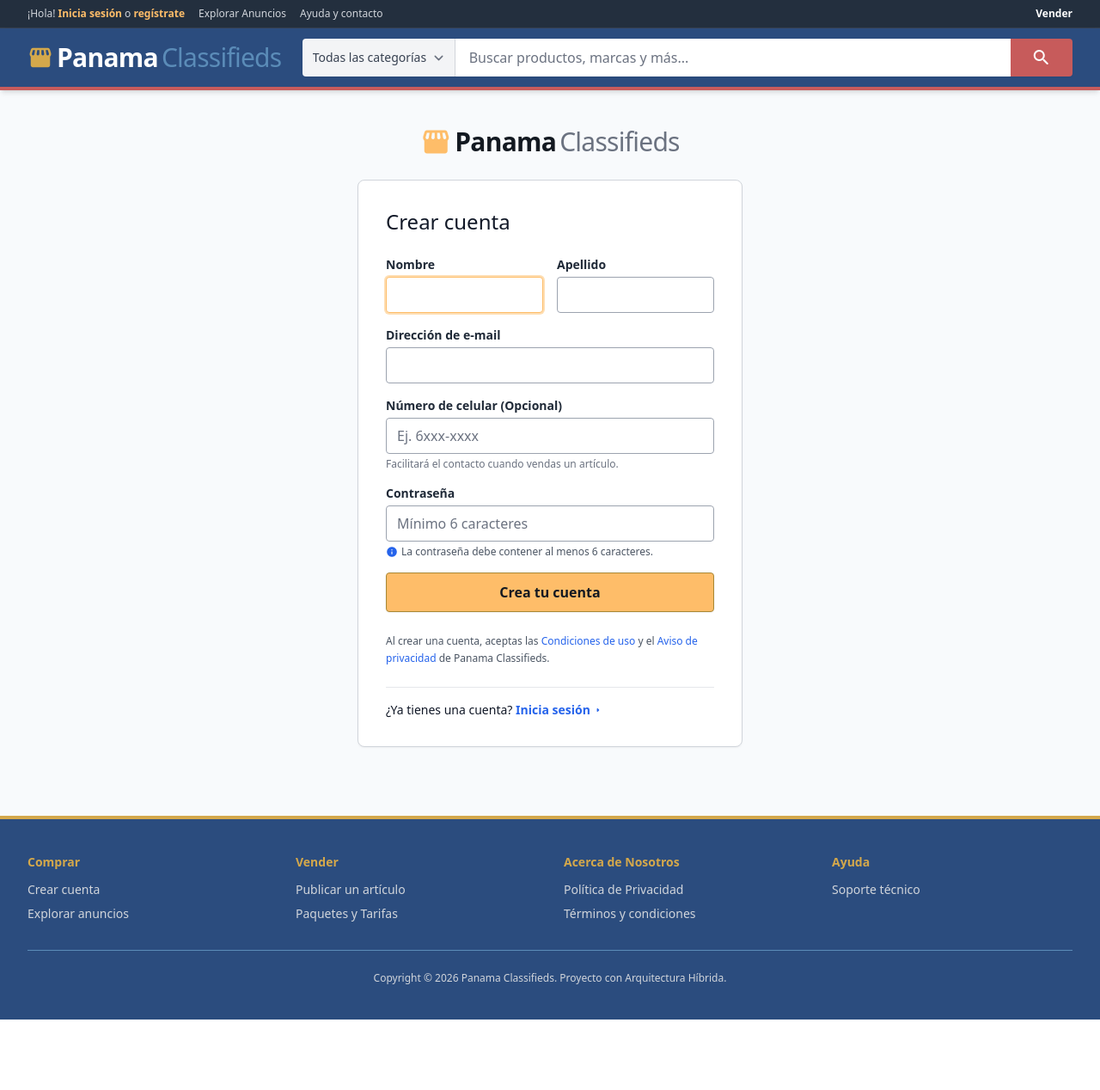
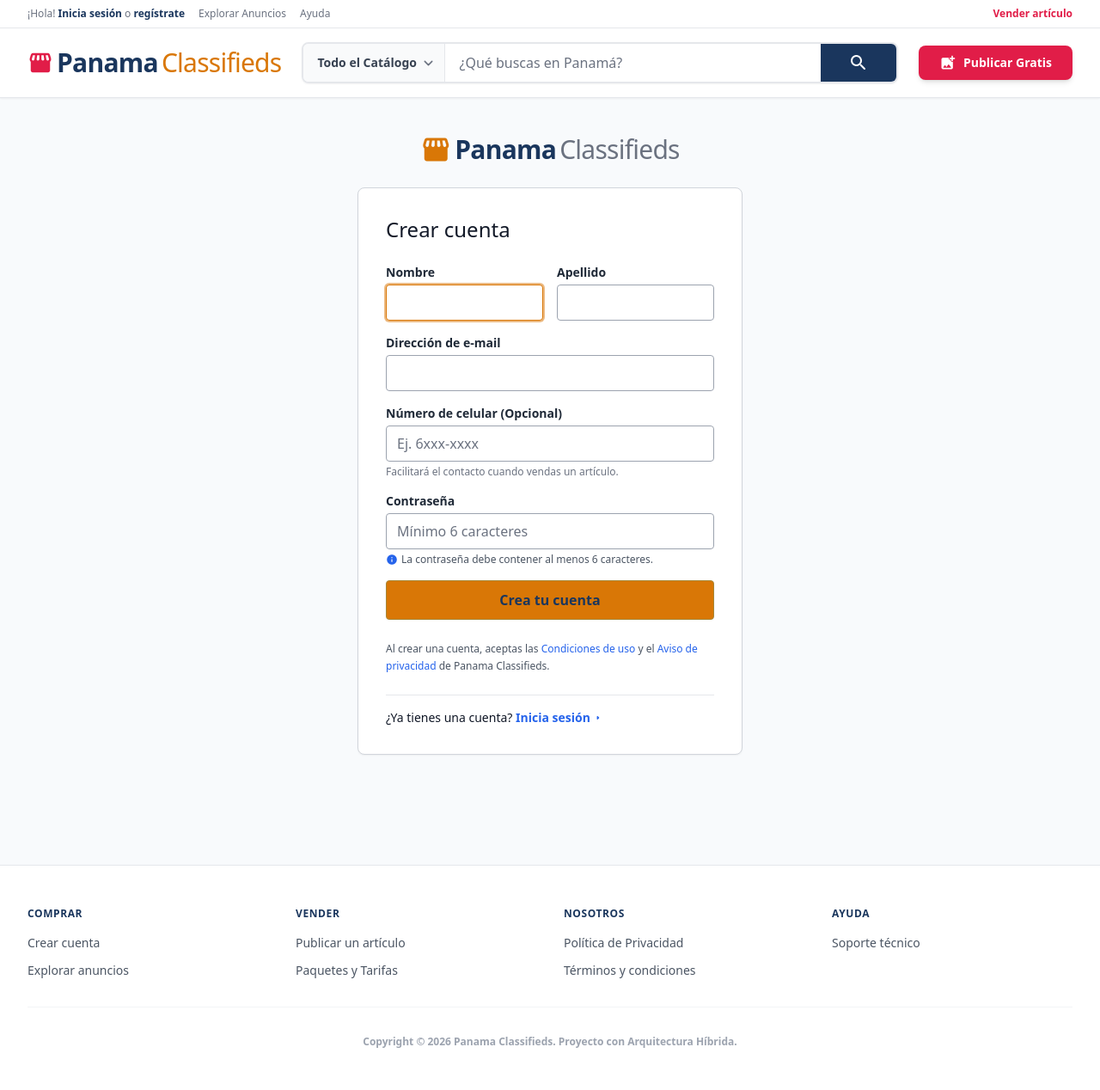
Before and after one commit to achoyme/PanamaClasificados, a Flask app: page /auth/register in a window 1280 px wide. Shown: the whole page at 86% size. Before the commit the page ends 1186 px from the top, so only its background shows below. Run offline with Flask 3, Linux system fonts and the light colour scheme; some libraries are stand-ins or nearby versions.

Commit message:
Update color palette and layout in base.html

```diff
--- a/app/templates/base.html
+++ b/app/templates/base.html
@@ -10,22 +10,24 @@
             theme: {
                 extend: {
                     colors: {
-                        // NUEVA PALETA DE COLORES DE PANAMÁ (Auditoría)
+                        // PALETA PANAMÁ "CLEAN"
                         panama: {
-                            blue: '#2B4C7E',      // Azul profundo Confianza
-                            'blue-light': '#5B8CB8',
-                            red: '#C75B5B',       // Rojo coral
-                            white: '#F8FAFC',
-                            gold: '#D4A84B',      // Dorado
-                            gray: '#64748B'
+                            blue: '#1A365D',      // Azul profundo (Textos y Nav)
+                            'blue-light': '#F0F4F8', // Fondo sutil azulado
+                            red: '#E11D48',       // Rojo coral (Botones principales)
+                            'red-hover': '#BE123C',
+                            gold: '#D97706',      // Dorado / Naranja Premium
+                            'gold-hover': '#B45309',
+                            white: '#FFFFFF',     // Blanco absoluto
+                            gray: '#64748B'       // Textos secundarios
                         },
-                        // Mantenemos tus variables amazon para no romper el resto de la web
+                        // Para evitar romper otros de tus botones:
                         amazon: {
-                            base: '#131921',
-                            light: '#232f3e',
-                            accent: '#febd69',
-                            hover: '#f3a847',
-                            bg: '#eaeded'
+                            base: '#1A365D',
+                            light: '#F8FAFC',
+                            accent: '#D97706',
+                            hover: '#B45309',
+                            bg: '#F8FAFC' // Fondo general de la app muy claro
                         }
                     }
                 }
@@ -35,58 +37,58 @@
     <link href="https://fonts.googleapis.com/icon?family=Material+Icons+Round" rel="stylesheet">
     {% block extra_css %}{% endblock %}
 </head>
-<body class="bg-panama-white text-gray-900 min-h-screen flex flex-col font-sans">
+<body class="bg-amazon-bg text-gray-900 min-h-screen flex flex-col font-sans">
 
-    <div class="bg-amazon-light text-gray-300 text-xs hidden md:block border-b border-gray-700">
+    <div class="bg-white text-gray-500 text-xs hidden md:block border-b border-gray-200">
         <div class="max-w-[1500px] mx-auto px-4 sm:px-6 lg:px-8 py-2 flex justify-between items-center">
             <div class="flex items-center gap-4">
                 {% if current_user.is_authenticated %}
-                    <span>¡Hola, <span class="font-bold text-white">{{ current_user.first_name }}</span>!</span>
-                    <a href="{{ url_for('main.edit_profile') }}" class="hover:text-white text-amazon-accent font-bold transition-colors">Mi Perfil</a>
-                    <a href="{{ url_for('main.wallet') }}" class="hover:text-white text-green-400 font-bold transition-colors">Billetera ($)</a>
+                    <span>¡Hola, <span class="font-bold text-panama-blue">{{ current_user.first_name }}</span>!</span>
+                    <a href="{{ url_for('main.edit_profile') }}" class="hover:text-panama-blue font-bold transition-colors">Mi Perfil</a>
+                    <a href="{{ url_for('main.wallet') }}" class="hover:text-panama-blue text-green-600 font-bold transition-colors">Billetera ($)</a>
                 {% else %}
-                    <span>¡Hola! <a href="{{ url_for('auth.login') }}" class="text-amazon-accent hover:underline font-bold">Inicia sesión</a> o <a href="{{ url_for('auth.register') }}" class="text-amazon-accent hover:underline font-bold">regístrate</a></span>
+                    <span>¡Hola! <a href="{{ url_for('auth.login') }}" class="text-panama-blue hover:underline font-bold">Inicia sesión</a> o <a href="{{ url_for('auth.register') }}" class="text-panama-blue hover:underline font-bold">regístrate</a></span>
                 {% endif %}
-                <a href="{{ url_for('listings.index') }}" class="hover:text-white transition-colors">Explorar Anuncios</a>
-                <a href="#" class="hover:text-white transition-colors">Ayuda y contacto</a>
+                <a href="{{ url_for('listings.index') }}" class="hover:text-panama-blue transition-colors">Explorar Anuncios</a>
+                <a href="#" class="hover:text-panama-blue transition-colors">Ayuda</a>
             </div>
             <div class="flex items-center gap-4">
-                <a href="{{ url_for('listings.create') }}" class="font-bold text-white hover:text-amazon-accent transition-colors">Vender</a>
+                <a href="{{ url_for('listings.create') }}" class="font-bold text-panama-red hover:text-panama-red-hover transition-colors">Vender artículo</a>
 
                 {% if current_user.is_authenticated %}
-                <a href="{{ url_for('listings.my_listings') }}" class="hover:text-white transition-colors">Mis Anuncios</a>
+                <a href="{{ url_for('listings.my_listings') }}" class="hover:text-panama-blue transition-colors">Mis Anuncios</a>
 
-                <a href="{{ url_for('main.inbox') }}" class="hover:text-white transition-colors flex items-center gap-1 font-bold text-amazon-accent">
+                <a href="{{ url_for('main.inbox') }}" class="hover:text-panama-blue transition-colors flex items-center gap-1 font-bold text-panama-blue">
                     <span class="material-icons-round text-[16px]">mail</span> Mensajes
                 </a>
 
-                <a href="{{ url_for('main.pricing') }}" class="bg-amazon-base border border-gray-600 rounded px-2 py-1 flex items-center gap-2 hover:border-amazon-accent transition-colors" title="Comprar más créditos">
-                    <span class="text-yellow-400 font-bold flex items-center"><span class="material-icons-round text-[14px]">star</span>{{ current_user.prem_credits }}</span>
-                    <span class="text-blue-400 font-bold flex items-center"><span class="material-icons-round text-[14px]">check_circle</span>{{ current_user.prof_credits }}</span>
+                <a href="{{ url_for('main.pricing') }}" class="bg-panama-blue-light border border-gray-200 rounded px-2 py-1 flex items-center gap-2 hover:border-gray-300 transition-colors" title="Comprar más créditos">
+                    <span class="text-panama-gold font-bold flex items-center"><span class="material-icons-round text-[14px]">star</span>{{ current_user.prem_credits }}</span>
+                    <span class="text-panama-blue font-bold flex items-center"><span class="material-icons-round text-[14px]">check_circle</span>{{ current_user.prof_credits }}</span>
                 </a>
 
                 {% if current_user.is_moderator %}
-                    <a href="{{ url_for('reports.moderation') }}" class="text-red-400 font-bold hover:text-red-300">Moderación</a>
+                    <a href="{{ url_for('reports.moderation') }}" class="text-red-600 font-bold hover:text-red-800">Moderación</a>
                 {% endif %}
-                <a href="{{ url_for('auth.logout') }}" class="hover:text-white text-gray-400 transition-colors">Salir</a>
+                <a href="{{ url_for('auth.logout') }}" class="hover:text-panama-red text-gray-400 transition-colors">Salir</a>
                 {% endif %}
             </div>
         </div>
     </div>
 
-    <header class="bg-panama-blue sticky top-0 z-50 py-3 shadow-md border-b-4 border-panama-red">
+    <header class="bg-white sticky top-0 z-50 py-4 shadow-sm border-b border-gray-200">
         <div class="max-w-[1500px] mx-auto px-4 sm:px-6 lg:px-8 flex flex-col md:flex-row items-center gap-4 md:gap-6">
 
-            <a href="{{ url_for('main.index') }}" class="text-2xl md:text-3xl font-black text-white tracking-tight flex items-center gap-1 flex-shrink-0 focus:outline-none">
-                <span class="material-icons-round text-panama-gold text-3xl">storefront</span>
-                Panama<span class="font-normal text-panama-blue-light">Classifieds</span>
+            <a href="{{ url_for('main.index') }}" class="text-2xl md:text-3xl font-black text-panama-blue tracking-tight flex items-center gap-1 flex-shrink-0 focus:outline-none group">
+                <span class="material-icons-round text-panama-red text-3xl group-hover:scale-110 transition-transform">storefront</span>
+                Panama<span class="font-normal text-panama-gold">Classifieds</span>
             </a>
 
             <div class="flex-1 w-full flex justify-center">
-                <form action="{{ url_for('listings.index') }}" method="GET" class="flex w-full max-w-4xl h-11 rounded overflow-hidden focus-within:ring-2 focus-within:ring-panama-gold shadow-sm">
-                    <div class="hidden md:block bg-gray-100 border-r border-gray-300 hover:bg-gray-200 transition-colors">
-                        <select name="category_id" title="Seleccionar categoría" aria-label="Seleccionar categoría" class="h-full py-0 pl-3 pr-8 bg-transparent text-gray-700 text-sm focus:ring-0 cursor-pointer outline-none border-none font-medium">
-                            <option value="">Todas las categorías</option>
+                <form action="{{ url_for('listings.index') }}" method="GET" class="flex w-full max-w-4xl h-12 rounded-lg overflow-hidden border-2 border-gray-200 focus-within:border-panama-blue focus-within:ring-2 focus-within:ring-panama-blue/20 shadow-sm transition-all">
+                    <div class="hidden md:block bg-gray-50 border-r border-gray-200 hover:bg-gray-100 transition-colors">
+                        <select name="category_id" title="Seleccionar categoría" aria-label="Seleccionar categoría" class="h-full py-0 pl-4 pr-8 bg-transparent text-gray-700 text-sm focus:ring-0 cursor-pointer outline-none border-none font-bold">
+                            <option value="">Todo el Catálogo</option>
                             <option value="1">Electrónica</option>
                             <option value="2">Bienes Raíces</option>
                             <option value="3">Vehículos</option>
@@ -94,36 +96,43 @@
                             <option value="5">Hogar</option>
                         </select>
                     </div>
-                    <input type="text" name="search" placeholder="Buscar productos, marcas y más..." title="Buscar artículos" aria-label="Buscar artículos" value="{{ request.args.get('search', '') }}" class="flex-1 px-4 text-black border-none focus:ring-0 outline-none text-base">
-                    <button type="submit" class="bg-panama-red hover:bg-red-700 text-white px-6 font-bold transition-colors flex items-center justify-center">
+                    <input type="text" name="search" placeholder="¿Qué buscas en Panamá?" title="Buscar artículos" aria-label="Buscar artículos" value="{{ request.args.get('search', '') }}" class="flex-1 px-4 text-gray-900 border-none focus:ring-0 outline-none text-base bg-white">
+                    <button type="submit" class="bg-panama-blue hover:bg-panama-blue/90 text-white px-8 font-bold transition-colors flex items-center justify-center">
                         <span class="material-icons-round">search</span>
                     </button>
                 </form>
             </div>
 
-            <div class="md:hidden flex w-full justify-between items-center text-white text-sm font-bold mt-2 px-2">
-                <a href="{{ url_for('listings.create') }}" class="flex items-center gap-1 text-panama-gold"><span class="material-icons-round text-base">add_circle</span> Vender</a>
+            <div class="md:hidden flex w-full justify-between items-center text-panama-blue text-sm font-bold mt-2 px-2">
+                <a href="{{ url_for('listings.create') }}" class="flex items-center gap-1 text-panama-red"><span class="material-icons-round text-base">add_circle</span> Vender</a>
                 {% if not current_user.is_authenticated %}
                 <a href="{{ url_for('auth.login') }}" class="flex items-center gap-1"><span class="material-icons-round text-base">person</span> Ingresar</a>
                 {% else %}
-                <a href="{{ url_for('main.wallet') }}" class="flex items-center gap-1 text-green-400"><span class="material-icons-round text-base">account_balance_wallet</span></a>
-                <a href="{{ url_for('main.inbox') }}" class="flex items-center gap-1 text-panama-gold"><span class="material-icons-round text-base">mail</span></a>
+                <a href="{{ url_for('main.wallet') }}" class="flex items-center gap-1 text-green-600"><span class="material-icons-round text-base">account_balance_wallet</span></a>
+                <a href="{{ url_for('main.inbox') }}" class="flex items-center gap-1 text-panama-blue"><span class="material-icons-round text-base">mail</span></a>
                 <a href="{{ url_for('main.edit_profile') }}" class="flex items-center gap-1"><span class="material-icons-round text-base">manage_accounts</span></a>
                 <a href="{{ url_for('listings.my_listings') }}" class="flex items-center gap-1"><span class="material-icons-round text-base">inventory</span></a>
                 {% endif %}
+            </div>
+
+            <div class="hidden md:block">
+                 <a href="{{ url_for('listings.create') }}" class="bg-panama-red hover:bg-panama-red-hover text-white px-6 py-2.5 rounded-lg font-black text-sm shadow-md transition-all flex items-center gap-2 transform hover:-translate-y-0.5">
+                    <span class="material-icons-round text-[20px]">add_photo_alternate</span>
+                    Publicar Gratis
+                </a>
             </div>
         </div>
     </header>
 
     {% with messages = get_flashed_messages(with_categories=true) %}
         {% if messages %}
-            <div class="max-w-[1500px] mx-auto px-4 sm:px-6 lg:px-8 mt-4">
+            <div class="max-w-[1500px] mx-auto px-4 sm:px-6 lg:px-8 mt-6">
                 {% for category, message in messages %}
-                <div class="p-4 mb-4 text-sm rounded-lg flex items-center gap-2 font-bold
-                    {% if category == 'error' %} bg-red-100 text-red-800 border border-red-200
-                    {% elif category == 'success' %} bg-green-100 text-green-800 border border-green-200
-                    {% elif category == 'warning' %} bg-yellow-100 text-yellow-800 border border-yellow-200
-                    {% else %} bg-blue-100 text-blue-800 border border-blue-200 {% endif %}">
+                <div class="p-4 mb-4 text-sm rounded-lg flex items-center gap-2 font-bold shadow-sm
+                    {% if category == 'error' %} bg-red-50 text-red-700 border border-red-200
+                    {% elif category == 'success' %} bg-green-50 text-green-700 border border-green-200
+                    {% elif category == 'warning' %} bg-orange-50 text-orange-700 border border-orange-200
+                    {% else %} bg-blue-50 text-panama-blue border border-blue-200 {% endif %}">
                     <span class="material-icons-round">info</span> {{ message }}
                 </div>
                 {% endfor %}
@@ -131,42 +140,42 @@
         {% endif %}
     {% endwith %}
 
-    <main class="flex-1 w-full mx-auto">
+    <main class="flex-1 w-full mx-auto pb-12">
         {% block content %}{% endblock %}
     </main>
 
-    <footer class="bg-panama-blue text-white py-10 mt-auto border-t-4 border-panama-gold">
+    <footer class="bg-white border-t border-gray-200 py-12 mt-auto">
         <div class="max-w-[1500px] mx-auto px-4 sm:px-6 lg:px-8">
             <div class="grid grid-cols-2 md:grid-cols-4 gap-8 mb-8 text-sm">
                 <div>
-                    <h3 class="font-bold mb-3 text-panama-gold">Comprar</h3>
-                    <ul class="space-y-2 text-gray-300">
-                        <li><a href="{{ url_for('auth.register') }}" class="hover:underline">Crear cuenta</a></li>
-                        <li><a href="{{ url_for('listings.index') }}" class="hover:underline">Explorar anuncios</a></li>
+                    <h3 class="font-black mb-4 text-panama-blue uppercase tracking-wider text-xs">Comprar</h3>
+                    <ul class="space-y-3 text-gray-600 font-medium">
+                        <li><a href="{{ url_for('auth.register') }}" class="hover:text-panama-red transition-colors">Crear cuenta</a></li>
+                        <li><a href="{{ url_for('listings.index') }}" class="hover:text-panama-red transition-colors">Explorar anuncios</a></li>
                     </ul>
                 </div>
                 <div>
-                    <h3 class="font-bold mb-3 text-panama-gold">Vender</h3>
-                    <ul class="space-y-2 text-gray-300">
-                        <li><a href="{{ url_for('listings.create') }}" class="hover:underline">Publicar un artículo</a></li>
-                        <li><a href="{{ url_for('main.pricing') }}" class="hover:underline">Paquetes y Tarifas</a></li>
+                    <h3 class="font-black mb-4 text-panama-blue uppercase tracking-wider text-xs">Vender</h3>
+                    <ul class="space-y-3 text-gray-600 font-medium">
+                        <li><a href="{{ url_for('listings.create') }}" class="hover:text-panama-red transition-colors">Publicar un artículo</a></li>
+                        <li><a href="{{ url_for('main.pricing') }}" class="hover:text-panama-red transition-colors">Paquetes y Tarifas</a></li>
                     </ul>
                 </div>
                 <div>
-                    <h3 class="font-bold mb-3 text-panama-gold">Acerca de Nosotros</h3>
-                    <ul class="space-y-2 text-gray-300">
-                        <li><a href="{{ url_for('main.privacy') }}" class="hover:underline">Política de Privacidad</a></li>
-                        <li><a href="#" class="hover:underline">Términos y condiciones</a></li>
+                    <h3 class="font-black mb-4 text-panama-blue uppercase tracking-wider text-xs">Nosotros</h3>
+                    <ul class="space-y-3 text-gray-600 font-medium">
+                        <li><a href="{{ url_for('main.privacy') }}" class="hover:text-panama-red transition-colors">Política de Privacidad</a></li>
+                        <li><a href="#" class="hover:text-panama-red transition-colors">Términos y condiciones</a></li>
                     </ul>
                 </div>
                 <div>
-                    <h3 class="font-bold mb-3 text-panama-gold">Ayuda</h3>
-                    <ul class="space-y-2 text-gray-300">
-                        <li><a href="#" class="hover:underline">Soporte técnico</a></li>
+                    <h3 class="font-black mb-4 text-panama-blue uppercase tracking-wider text-xs">Ayuda</h3>
+                    <ul class="space-y-3 text-gray-600 font-medium">
+                        <li><a href="#" class="hover:text-panama-red transition-colors">Soporte técnico</a></li>
                     </ul>
                 </div>
             </div>
-            <div class="border-t border-panama-blue-light pt-6 text-center text-xs text-gray-300">
+            <div class="border-t border-gray-100 pt-8 text-center text-xs text-gray-400 font-bold">
                 <p>Copyright &copy; 2026 Panama Classifieds. Proyecto con Arquitectura Híbrida.</p>
             </div>
         </div>
```
